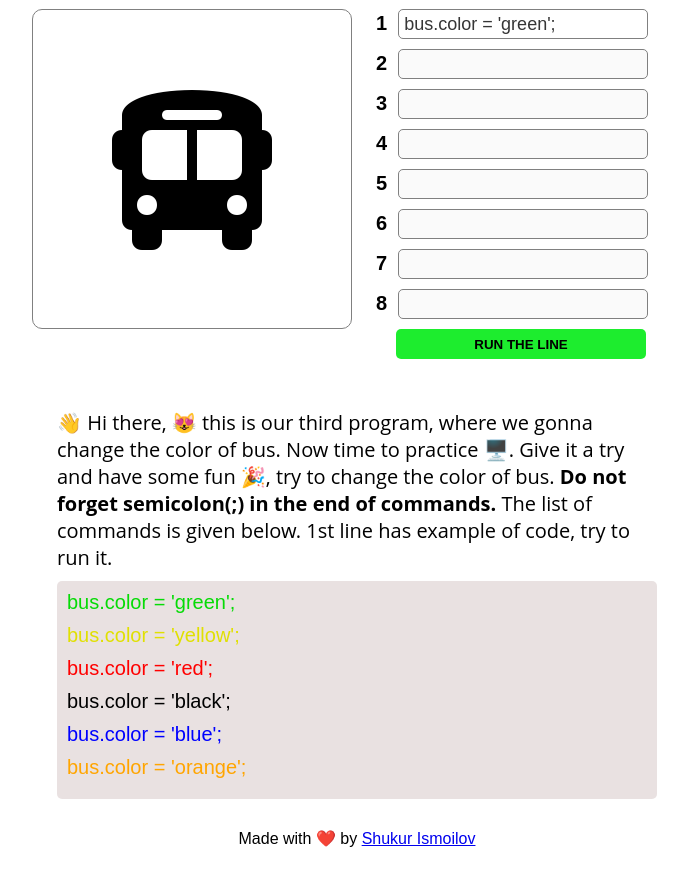
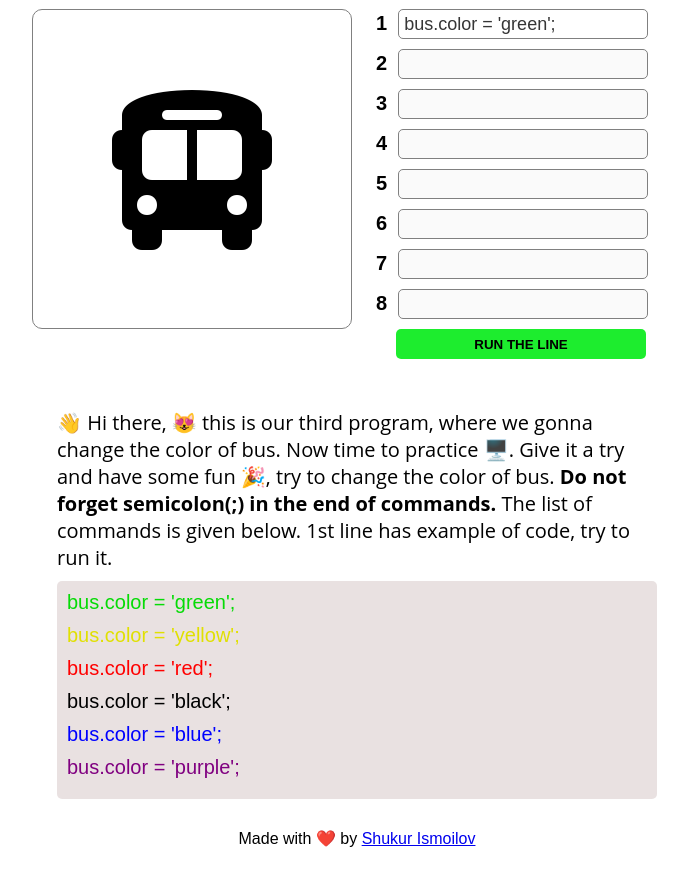
Before and after one commit to ShukurIsmoilov/object-feature-modification, a plain HTML site: page index.html in a window 1280 px wide. Shown: the part 59-937 px from the top of the page, without its empty margins (288-976 px from the left). Drawn offline with Linux system fonts and the light colour scheme.

Commit message:
color change

```diff
--- a/css/style.css
+++ b/css/style.css
@@ -68,8 +68,8 @@
     .black  {
         color: #000;
     }
-    .orange {
-        color: orange;
+    .purple {
+        color: purple;
     }
     .blue {
         color:blue;
--- a/index.html
+++ b/index.html
@@ -47,7 +47,7 @@
         <li class="red">bus.color = 'red';</li>
         <li class="black">bus.color = 'black';</li>
         <li class="blue">bus.color = 'blue';</li>
-        <li class="orange">bus.color = 'orange';</li>
+        <li class="purple">bus.color = 'purple';</li>
     </ul>
 
     <footer>
--- a/js/script.js
+++ b/js/script.js
@@ -107,10 +107,10 @@ function getCommand() {
 
         codeLines[num].removeAttribute("disabled");
 
-    } else if (command !== "" && command === "bus.color = 'orange';") {
+    } else if (command !== "" && command === "bus.color = 'purple';") {
 
         bus.classList.remove(currentColor);
-        currentColor = "orange";
+        currentColor = "purple";
         bus.classList.add(currentColor);
         console.log("Bus color changed to "+currentColor);
 
```
